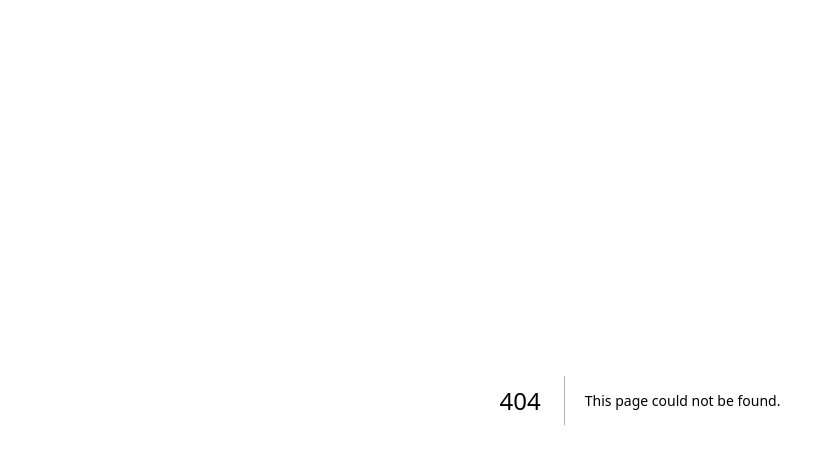
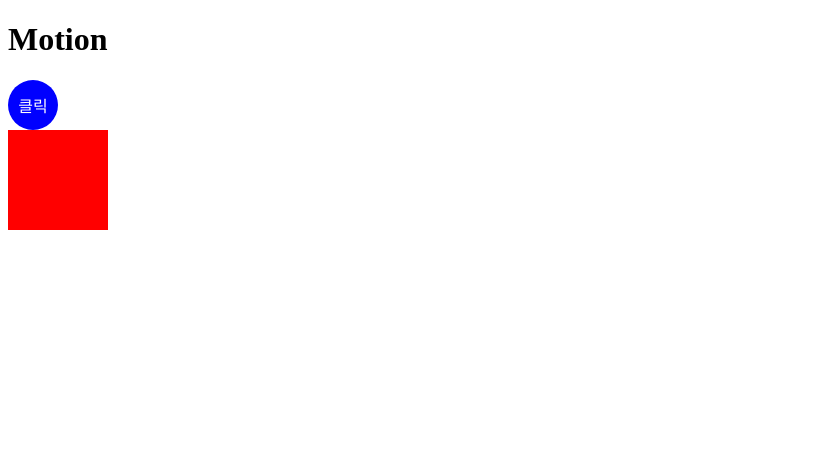
Before and after one commit to rmsoft-insu/nextboard, a Next.js app: page /motion in a window 1280 px wide. Before the commit this address had no page. Shown: the top 464 px of the page, without its empty margins (0-835 px from the left). Built offline with nearby package versions, Linux system fonts and the light colour scheme.

Commit message:
animation

```diff
--- a/package.json
+++ b/package.json
@@ -19,6 +19,7 @@
     "dayjs": "^1.11.7",
     "eslint": "8.36.0",
     "eslint-config-next": "13.2.4",
+    "framer-motion": "^10.11.2",
     "json-server": "^0.17.3",
     "multer": "^1.4.5-lts.1",
     "multer-s3": "3.0.1",
--- a/pages/index.tsx
+++ b/pages/index.tsx
@@ -28,6 +28,9 @@ export default function Home() {
         <li>
           <Link href="/dummy">JSON-SERVER</Link>
         </li>
+        <li>
+          <Link href="/motion">모션</Link>
+        </li>
       </ul>
     </>
   );
--- /dev/null
+++ b/pages/motion/index.tsx
@@ -0,0 +1,55 @@
+import { Variants, motion } from "framer-motion";
+import { useState } from "react";
+import styled from "styled-components";
+
+const itemVariants: Variants = {
+  open: {
+    transformOrigin: "top",
+    scaleY: 1,
+    transition: { duration: 0.2 },
+  },
+  closed: {
+    transformOrigin: "top",
+    height: "0px",
+    scaleY: 0,
+    transition: { duration: 0.2 },
+  },
+};
+
+const Box1 = styled(motion.div)`
+  width: 100px;
+  height: 100px;
+  background-color: red;
+`;
+const Btn1 = styled.div`
+  width: 50px;
+  height: 50px;
+  background-color: blue;
+  color: #ffffff;
+  display: flex;
+  justify-content: center;
+  align-items: center;
+  border-radius: 50%;
+  cursor: pointer;
+`;
+
+const Motion = () => {
+  const [isOpen, setIsOpen] = useState(false);
+  return (
+    <div>
+      <h1>Motion</h1>
+      <Btn1 onClick={() => setIsOpen((prev) => !prev)}>클릭</Btn1>
+      <motion.div
+        initial={false}
+        animate={isOpen ? "open" : "closed"}
+        variants={itemVariants}
+        style={{ height: "100px" }}
+      >
+        <Box1></Box1>
+      </motion.div>
+      <Box1></Box1>
+    </div>
+  );
+};
+
+export default Motion;
```
Also changed, not shown: 1 other file (tests, documents, lock files or other folders).
